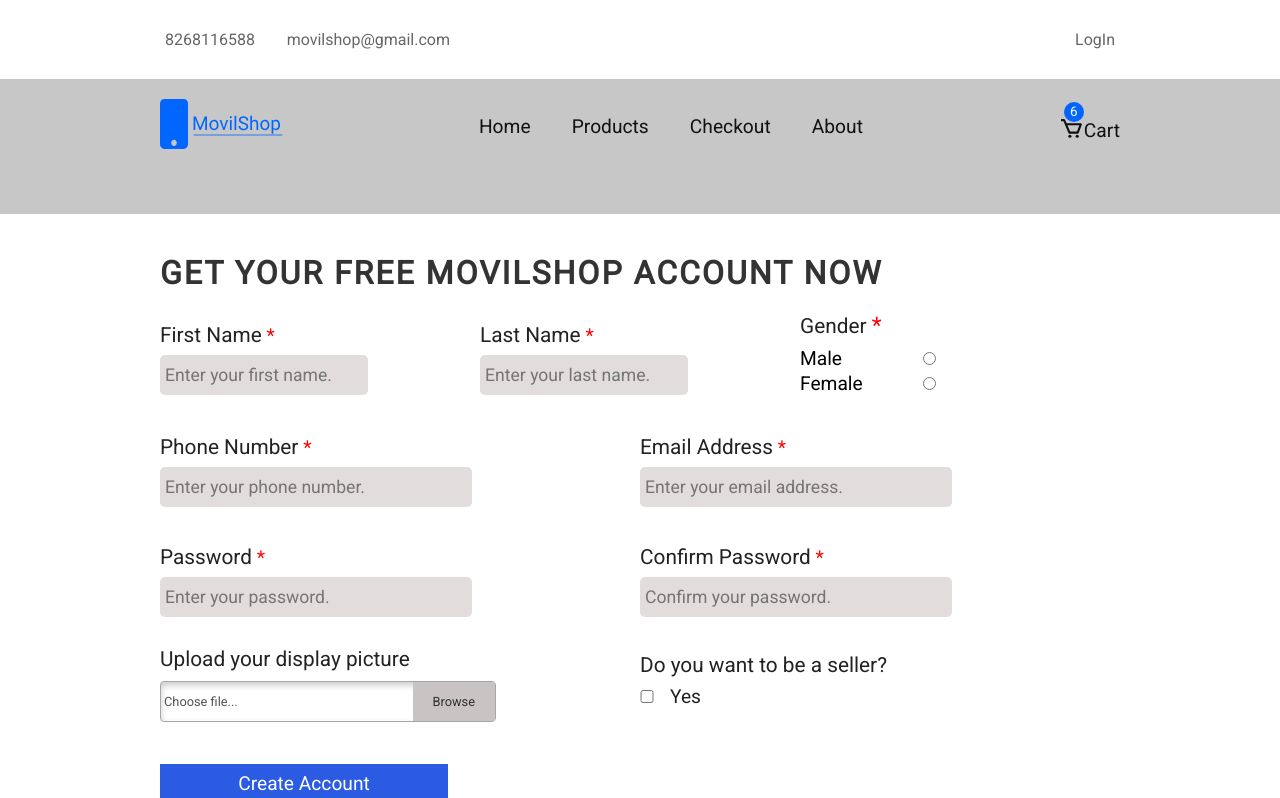
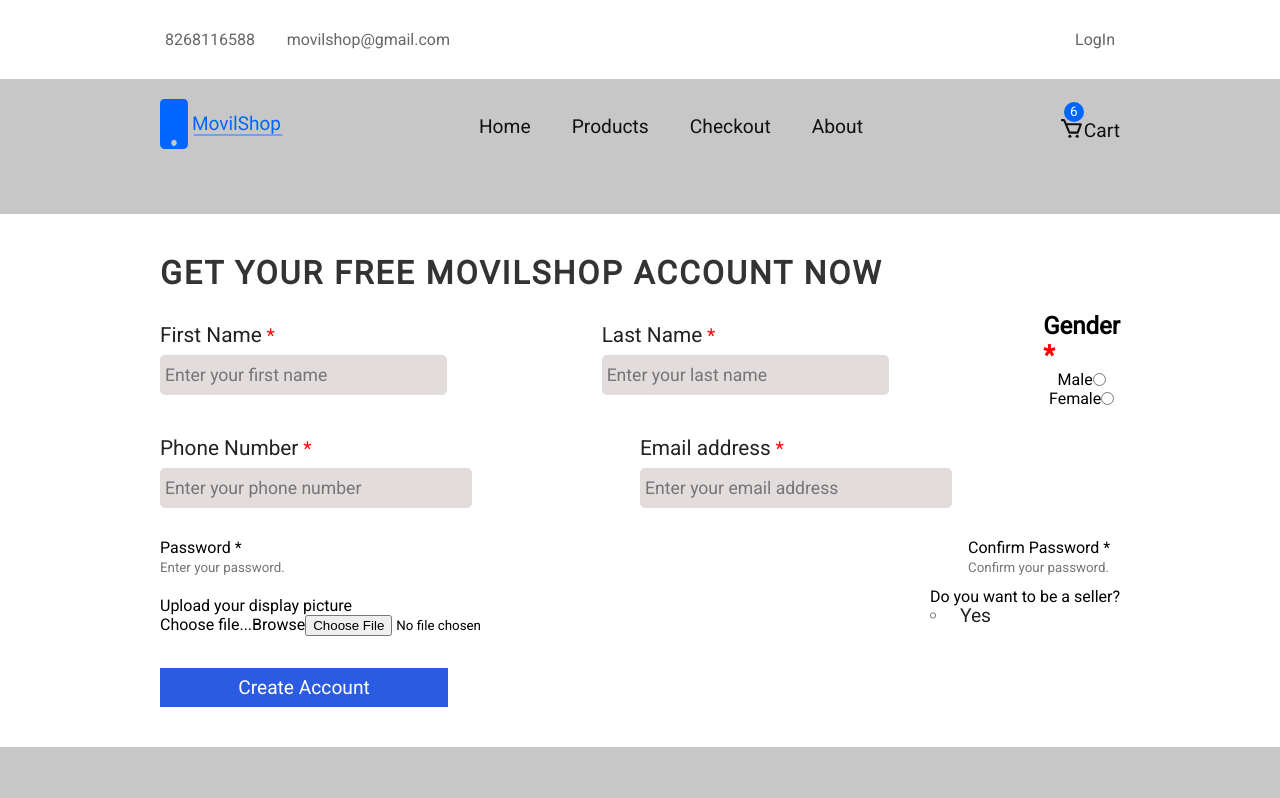
Before and after one commit to ddepu11/movil_shop_cient_side_react, a React (Create React App) app: page /sign-up in a window 1280 px wide. Shown: the top 798 px of the page. Built offline with nearby package versions, Linux system fonts and the light colour scheme; no server answers.

Commit message:
different component for form Control

```diff
--- a/src/App.jsx
+++ b/src/App.jsx
@@ -9,9 +9,9 @@ import Home from './components/Home';
 import Navbar from './components/Navbar';
 import About from './pages/About';
 import LogIn from './components/LogIn';
-import SignUp from './components/SignUp';
+import SignUp from './components/signup/SignUp';
 import Footer from './components/Footer';
-import Account from './components/Account/Account';
+import Account from './components/account/Account';
 import Products from './components/products/Products';
 
 const App = () => {
--- /dev/null
+++ b/src/components/signup/FormControl.jsx
@@ -0,0 +1,136 @@
+import React from 'react';
+import styled from 'styled-components';
+import PropTypes from 'prop-types';
+
+const FormControl = ({
+  inputValue,
+  handleInput,
+  id,
+  placeholder,
+  refObj,
+  type,
+  name,
+  label,
+}) => (
+  <Wrapper>
+    <div className="fc_top">
+      <label htmlFor={id}>{label}</label>
+      <span className="must"> *</span>
+    </div>
+
+    <input
+      value={inputValue}
+      onChange={handleInput}
+      type={type}
+      id={id}
+      name={name}
+      placeholder={placeholder}
+    />
+    <p ref={refObj} className="message" />
+  </Wrapper>
+);
+
+FormControl.propTypes = {
+  inputValue: PropTypes.string.isRequired,
+  handleInput: PropTypes.func.isRequired,
+  id: PropTypes.string.isRequired,
+  placeholder: PropTypes.string.isRequired,
+  refObj: PropTypes.object.isRequired,
+  type: PropTypes.string.isRequired,
+  name: PropTypes.string.isRequired,
+  label: PropTypes.string.isRequired,
+};
+
+const Wrapper = styled.div`
+  display: flex;
+  flex-direction: column;
+  width: 100%;
+
+  .gender_heading {
+    font-size: 1.3em;
+    color: #222;
+    font-weight: 400;
+    margin-bottom: 8px;
+  }
+  .gender {
+    width: 60%;
+    div {
+      justify-content: space-between;
+      padding-bottom: 2px;
+      label {
+        padding: 0px 0;
+        font-size: 1.2em;
+      }
+    }
+  }
+  p {
+    font-size: 1.3em;
+    padding: 0px 0px 10px;
+    color: #222;
+  }
+  .fc_top {
+    padding: 8px 0;
+    .must {
+      color: red;
+      font-size: 1.2em;
+    }
+    label {
+      font-size: 1.3em;
+      color: #222;
+    }
+  }
+
+  input {
+    background: #e2dcdc;
+    padding: 10px 5px;
+    border-radius: 5px;
+    font-size: 1.1em;
+    width: 65%;
+  }
+
+  .dp-label {
+    width: 70%;
+    padding: 12px 0px 12px 3px;
+    border: 1px solid #a7a7a7;
+    font-size: 0.8em;
+    position: relative;
+    color: #535353;
+    background: #fff;
+    border-radius: 0.25rem;
+    box-shadow: inset 0 0.2rem 0.4rem #cacaca;
+    .browse_btn {
+      background: #c9c3c3;
+      color: #303030;
+      position: absolute;
+      right: 0;
+      top: 0;
+      bottom: 0;
+      display: grid;
+      place-items: center;
+      padding: 0 20px;
+    }
+  }
+  .dp-label:hover {
+    box-shadow: inset 0 0.2rem 0.4rem #b4b4b4;
+
+    .browse_btn {
+      color: #c9c3c3;
+      background: #303030;
+    }
+  }
+  .dp {
+    display: none;
+  }
+
+  .message.error {
+    color: red;
+    font-size: 1.2em;
+  }
+
+  .message.success {
+    color: green;
+    font-size: 1.2em;
+  }
+`;
+
+export default FormControl;
--- a/src/components/SignUp.jsx
+++ b/src/components/signup/SignUp.jsx
@@ -2,15 +2,15 @@ import React, { useState, useRef, useEffect } from 'react';
 import styled from 'styled-components';
 import { useDispatch, useSelector } from 'react-redux';
 import { Redirect } from 'react-router-dom';
-import Loading from './Loading';
-import { signUpUser } from '../actions/user_actions';
-import clearAllSetTimeOut from '../utils/clearAllSetTimeOut';
-import validateForm from '../utils/validateForm';
+import Loading from '../Loading';
+import { signUpUser } from '../../actions/user_actions';
+import clearAllSetTimeOut from '../../utils/clearAllSetTimeOut';
+import validateForm from '../../utils/validateForm';
+import FormControl from './FormControl';
 
 const SignUp = () => {
   const { userSignUpSuccess } = useSelector((state) => state.user);
   const setTimeOutId = useRef();
-
   const dispatch = useDispatch();
 
   useEffect(
@@ -23,7 +23,7 @@ const SignUp = () => {
 
   const { userLoading } = useSelector((state) => state.user);
 
-  // Referene for messages
+  // Referene for error
   const firstNameValidationMessageTag = useRef(null);
   const lastNameValidationMessageTag = useRef(null);
   const passwordValidationMessageTag = useRef(null);
@@ -73,6 +73,7 @@ const SignUp = () => {
     setDP(e.target.files[0]);
   };
 
+  // Appending signup credentials to formData object
   const appendDataToFD = (fd) => {
     const k = Object.keys(signUpCredentials);
     const v = Object.values(signUpCredentials);
@@ -134,23 +135,46 @@ const SignUp = () => {
 
       <form onSubmit={handleSubmit}>
         <div className="row flex">
-          <div className="form-control ">
+          <FormControl
+            inputValue={signUpCredentials.firstName}
+            handleInput={handleInput}
+            id="first_name"
+            placeholder="Enter your first name"
+            refObj={firstNameValidationMessageTag}
+            type="text"
+            name="firstName"
+            label="First Name"
+          />
+
+          {/* <div className="form-control ">
             <div className="fc_top">
               <label htmlFor="first_name">First Name</label>
               <span className="must"> *</span>
             </div>
+
             <input
               value={signUpCredentials.firstName}
               onChange={handleInput}
               type="text"
               id="first_name"
               name="firstName"
-              placeholder="Enter your first name."
+              placeholder="Enter your first name"
             />
             <p ref={firstNameValidationMessageTag} className="message" />
-          </div>
+          </div> */}
 
-          <div className="form-control">
+          <FormControl
+            inputValue={signUpCredentials.lastName}
+            handleInput={handleInput}
+            id="last_name"
+            placeholder="Enter your last name"
+            refObj={lastNameValidationMessageTag}
+            type="text"
+            name="lastName"
+            label="Last Name"
+          />
+
+          {/* <div className="form-control">
             <div className="fc_top">
               <label htmlFor="last_name">Last Name</label>
               <span className="must"> *</span>
@@ -164,7 +188,7 @@ const SignUp = () => {
               placeholder="Enter your last name."
             />
             <p ref={lastNameValidationMessageTag} className="message" />
-          </div>
+          </div> */}
 
           {/* Gender */}
           <div className="form-control">
@@ -204,7 +228,17 @@ const SignUp = () => {
         </div>
 
         <div className="row flex">
-          <div className="form-control">
+          <FormControl
+            inputValue={signUpCredentials.phoneNumber}
+            handleInput={handleInput}
+            id="phone_number"
+            placeholder="Enter your phone number"
+            refObj={phoneNumberValidationMessageTag}
+            type="text"
+            name="phoneNumber"
+            label="Phone Number"
+          />
+          {/* <div className="form-control">
             <div className="fc_top">
               <label htmlFor="phone_number">Phone Number</label>
               <span className="must"> *</span>
@@ -218,9 +252,19 @@ const SignUp = () => {
               placeholder="Enter your phone number."
             />
             <p ref={phoneNumberValidationMessageTag} className="message" />
-          </div>
+          </div> */}
 
-          <div className="form-control">
+          <FormControl
+            inputValue={signUpCredentials.email}
+            handleInput={handleInput}
+            id="email"
+            placeholder="Enter your email address"
+            refObj={emailValidationMessageTag}
+            type="text"
+            name="email"
+            label="Email address"
+          />
+          {/* <div className="form-control">
             <div className="fc_top">
               <label htmlFor="email">Email Address</label>
               <span className="must"> *</span>
@@ -234,7 +278,7 @@ const SignUp = () => {
               placeholder="Enter your email address."
             />
             <p ref={emailValidationMessageTag} className="message" />
-          </div>
+          </div> */}
         </div>
 
         <div className="row flex">
@@ -314,7 +358,6 @@ const SignUp = () => {
     </Wrapper>
   );
 };
-
 const Wrapper = styled.main`
   padding: 40px 0;
   h1 {
@@ -328,98 +371,6 @@ const Wrapper = styled.main`
     .row {
       justify-content: space-between;
       margin: 20px 0;
-
-      .form-control {
-        display: flex;
-        flex-direction: column;
-        width: 100%;
-
-        .gender_heading {
-          font-size: 1.3em;
-          color: #222;
-          font-weight: 400;
-          margin-bottom: 8px;
-        }
-        .gender {
-          width: 60%;
-          div {
-            justify-content: space-between;
-            padding-bottom: 2px;
-            label {
-              padding: 0px 0;
-              font-size: 1.2em;
-            }
-          }
-        }
-        p {
-          font-size: 1.3em;
-          padding: 0px 0px 10px;
-          color: #222;
-        }
-        .fc_top {
-          padding: 8px 0;
-          .must {
-            color: red;
-            font-size: 1.2em;
-          }
-          label {
-            font-size: 1.3em;
-            color: #222;
-          }
-        }
-
-        input {
-          background: #e2dcdc;
-          padding: 10px 5px;
-          border-radius: 5px;
-          font-size: 1.1em;
-          width: 65%;
-        }
-
-        .dp-label {
-          width: 70%;
-          padding: 12px 0px 12px 3px;
-          border: 1px solid #a7a7a7;
-          font-size: 0.8em;
-          position: relative;
-          color: #535353;
-          background: #fff;
-          border-radius: 0.25rem;
-          box-shadow: inset 0 0.2rem 0.4rem #cacaca;
-          .browse_btn {
-            background: #c9c3c3;
-            color: #303030;
-            position: absolute;
-            right: 0;
-            top: 0;
-            bottom: 0;
-            display: grid;
-            place-items: center;
-            padding: 0 20px;
-          }
-        }
-        .dp-label:hover {
-          box-shadow: inset 0 0.2rem 0.4rem #b4b4b4;
-
-          .browse_btn {
-            color: #c9c3c3;
-            background: #303030;
-          }
-        }
-        .dp {
-          display: none;
-        }
-
-        .message.error {
-          color: red;
-          font-size: 1.2em;
-        }
-
-        .message.success {
-          color: green;
-          font-size: 1.2em;
-        }
-      }
 
       .role-div {
         transform: translateY(-15px);
--- a/src/utils/validateForm.js
+++ b/src/utils/validateForm.js
@@ -1,8 +1,6 @@
 import setValidationMessage from './setValidationMessage';
 
 const validateForm = (formData, setTimeOutId, allValidationMessageTags) => {
-  console.log(allValidationMessageTags);
-
   const {
     firstNameValidationMessageTag,
     lastNameValidationMessageTag,
@@ -499,5 +497,3 @@ export default validateForm;
 //   //   showMessage(dpRef, 'Image size should not be greater then 2MB', 'error');
 //   // }
 // };
-
-// Appending signup credentials to formData object
```
Also changed, not shown: .eslintrc.json.
